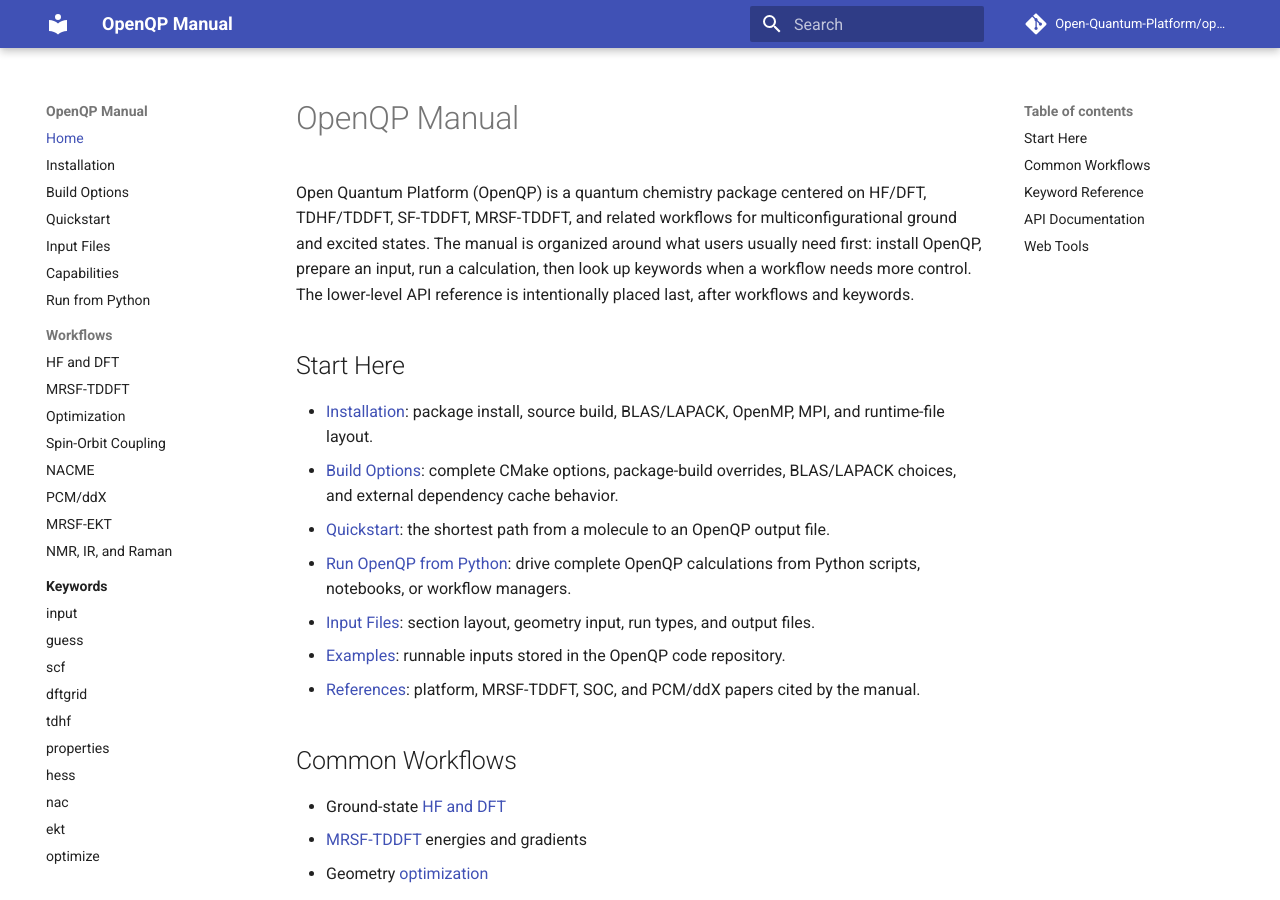
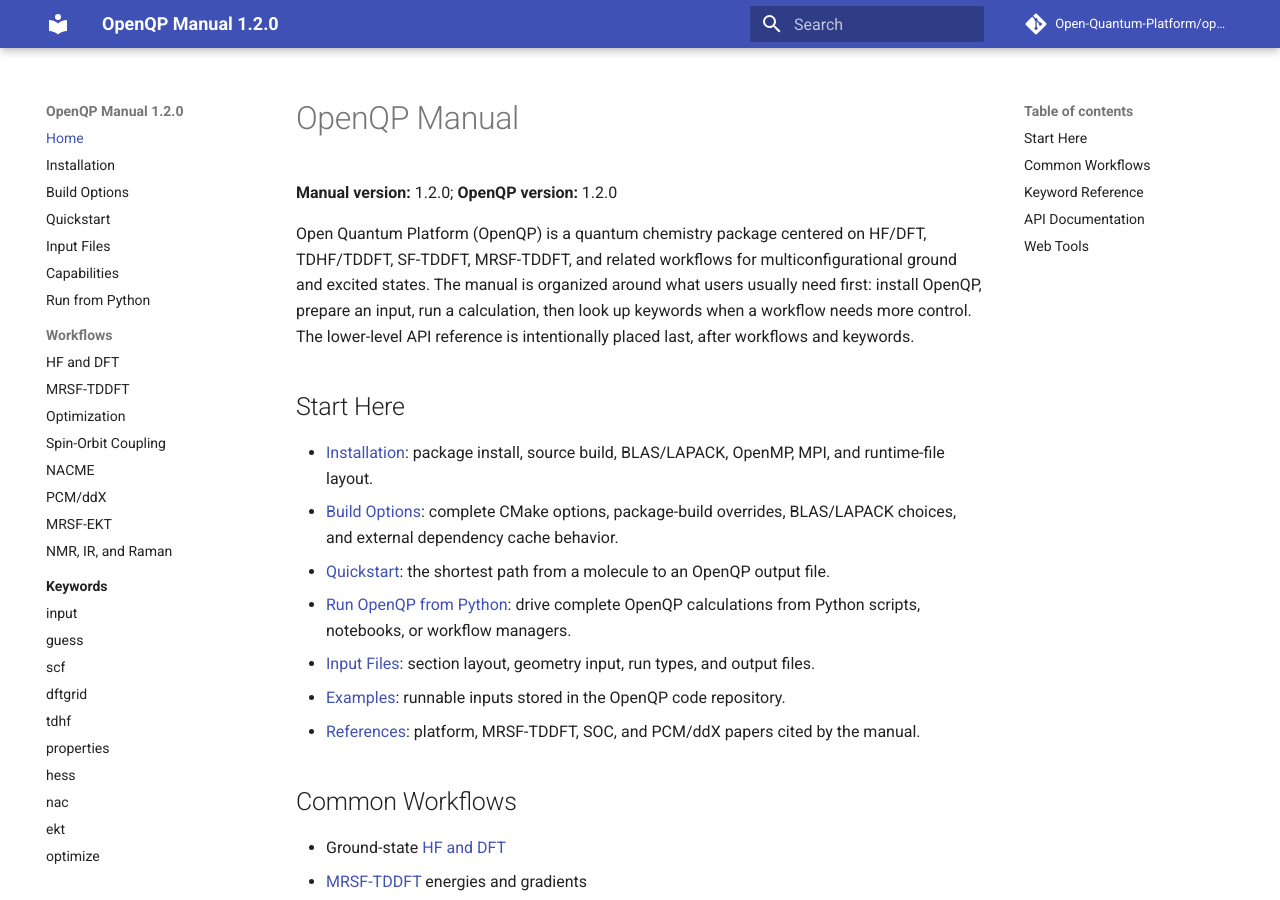
Before and after one commit to Open-Quantum-Platform/openqp-docs, an MkDocs documentation site: the page built from docs/index.md, in a window 1280 px wide and 900 px high. Built offline with MkDocs 1.6.1 and Material for MkDocs 9.7.7, drawn with Linux system fonts in a browser that asks for light colours; comment, search, counter and statistics services are not loaded.

Commit message:
Add manual version number

```diff
--- a/docs/index.md
+++ b/docs/index.md
@@ -1,4 +1,6 @@
 # OpenQP Manual
+
+**Manual version:** 1.2.0; **OpenQP version:** 1.2.0
 
 Open Quantum Platform (OpenQP) is a quantum chemistry package centered on
 HF/DFT, TDHF/TDDFT, SF-TDDFT, MRSF-TDDFT, and related workflows for
--- a/mkdocs.yml
+++ b/mkdocs.yml
@@ -1,9 +1,13 @@
-site_name: OpenQP Manual
+site_name: OpenQP Manual 1.2.0
 site_description: User manual for the Open Quantum Platform
 site_url: https://open-quantum-platform.github.io/openqp-docs/
 repo_url: https://github.com/Open-Quantum-Platform/openqp-docs
 repo_name: Open-Quantum-Platform/openqp-docs
 edit_uri: edit/main/docs/
+
+extra:
+  manual_version: "1.2.0"
+  openqp_version: "1.2.0"
 
 theme:
   name: material
```
